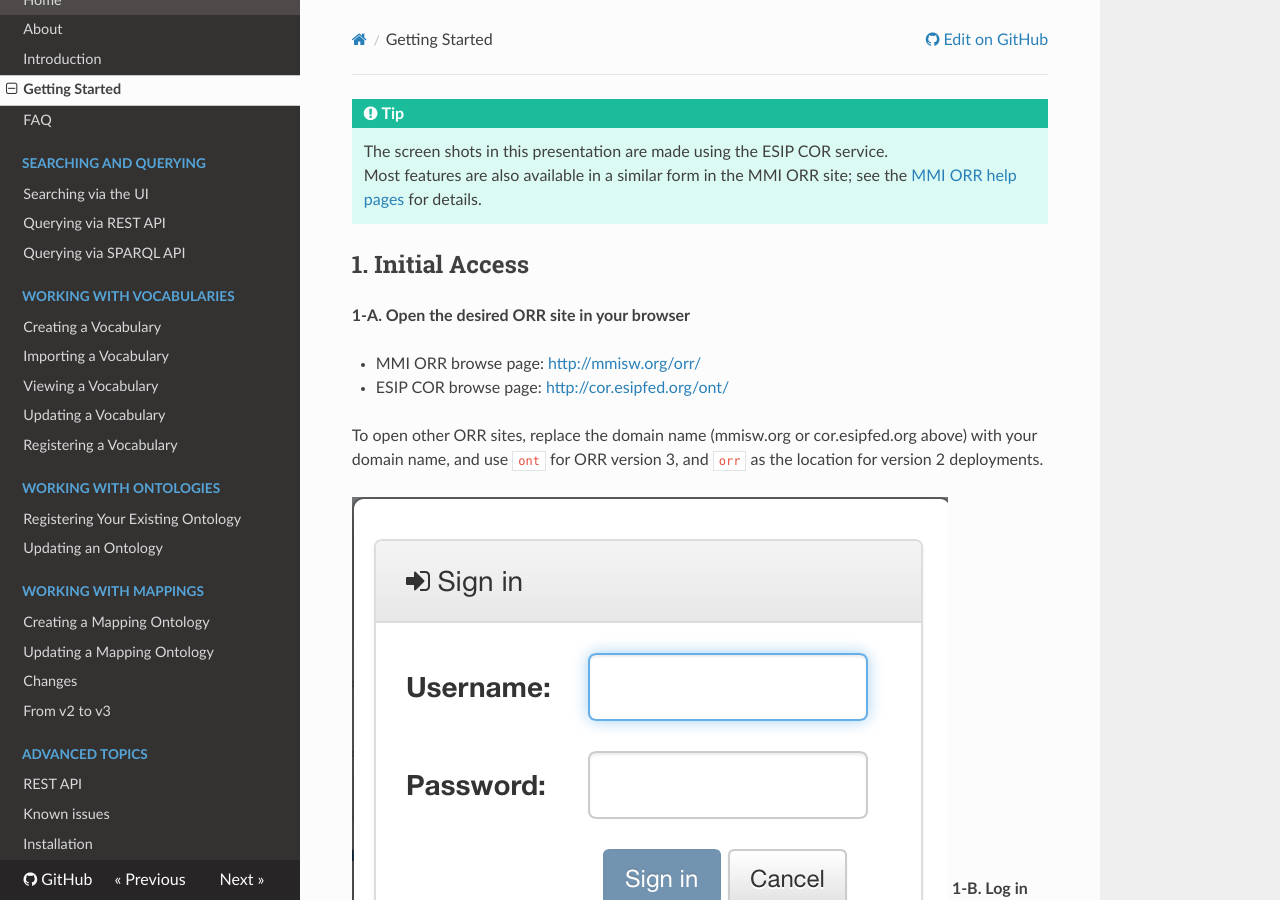
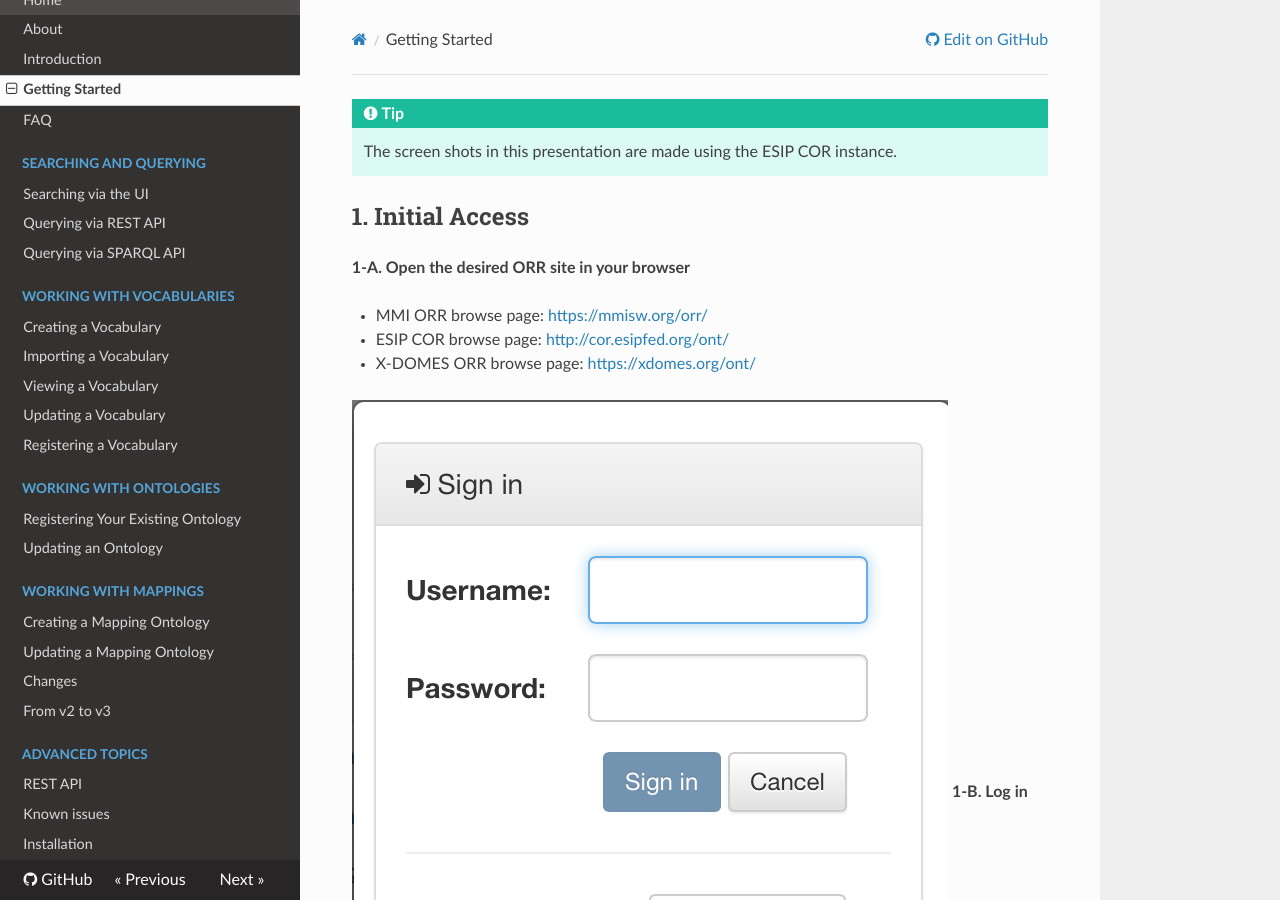
Before and after one commit to mmisw/mmiorr-docs, an MkDocs documentation site: the page built from docs/gettingstarted.md, in a window 1280 px wide and 900 px high. Built offline with MkDocs 1.6.1, drawn with Linux system fonts in a browser that asks for light colours; nearby versions of some CDN libraries; old or Windows-style settings are respelled for this version of MkDocs.

Commit message:
some adjustments

```diff
--- a/docs/gettingstarted.md
+++ b/docs/gettingstarted.md
@@ -1,17 +1,14 @@
 !!! tip
-    The screen shots in this presentation are made using the ESIP COR service.
-    Most features are also available in a similar form in the MMI ORR site; see the
-    [MMI ORR help pages](http://marinemetadata.org/mmiorrusrman/mmiorrgetstarted) for details.
+    The screen shots in this presentation are made using the ESIP COR instance.
+
 
 ## 1. Initial Access
 
 **1-A. Open the desired ORR site in your browser**
 
-* MMI ORR browse page: [http://mmisw.org/orr/](http://mmisw.org/orr/)
+* MMI ORR browse page: [https://mmisw.org/orr/](https://mmisw.org/orr/)
 * ESIP COR browse page: [http://cor.esipfed.org/ont/](http://cor.esipfed.org/ont/)
-
-To open other ORR sites, replace the domain name (mmisw.org or cor.esipfed.org above) with your domain name,
-and use `ont` for ORR version 3, and `orr` as the location for version 2 deployments.
+* X-DOMES ORR browse page: [https://xdomes.org/ont/](https://xdomes.org/ont/)
 
 <img class="smallfloatright" alt="Sign-in window" src="../img/cor/cor-sign-in-window-20160828.png">
 **1-B. Log in**
```
Also changed, not shown: docs/from2to3.md (+1 -1 lines), docs/introduction.md (+0 -8 lines), docs/query.md (+3 -2 lines).
